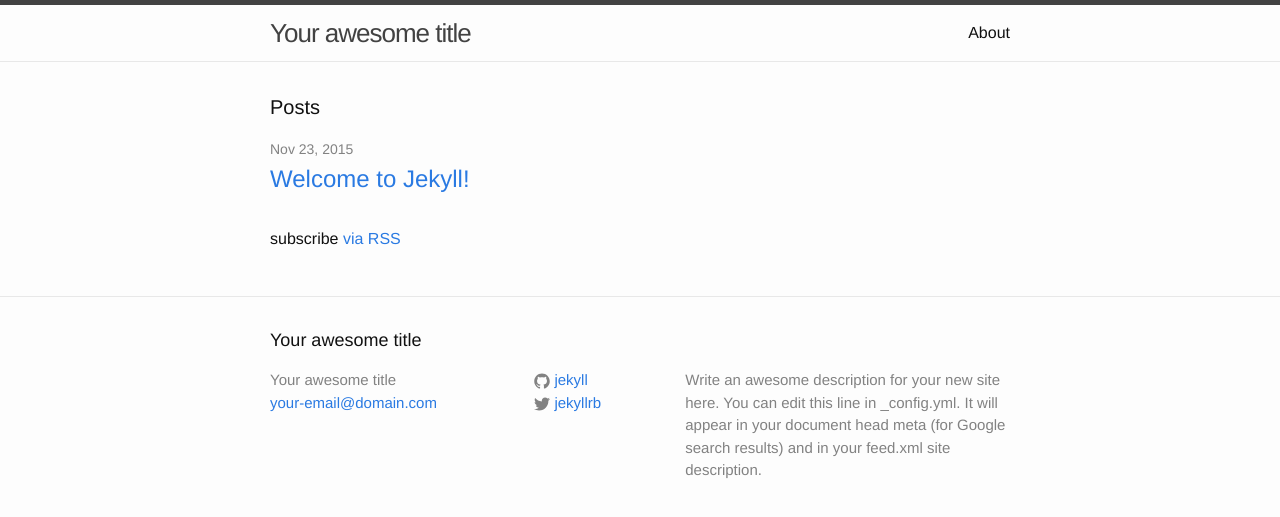
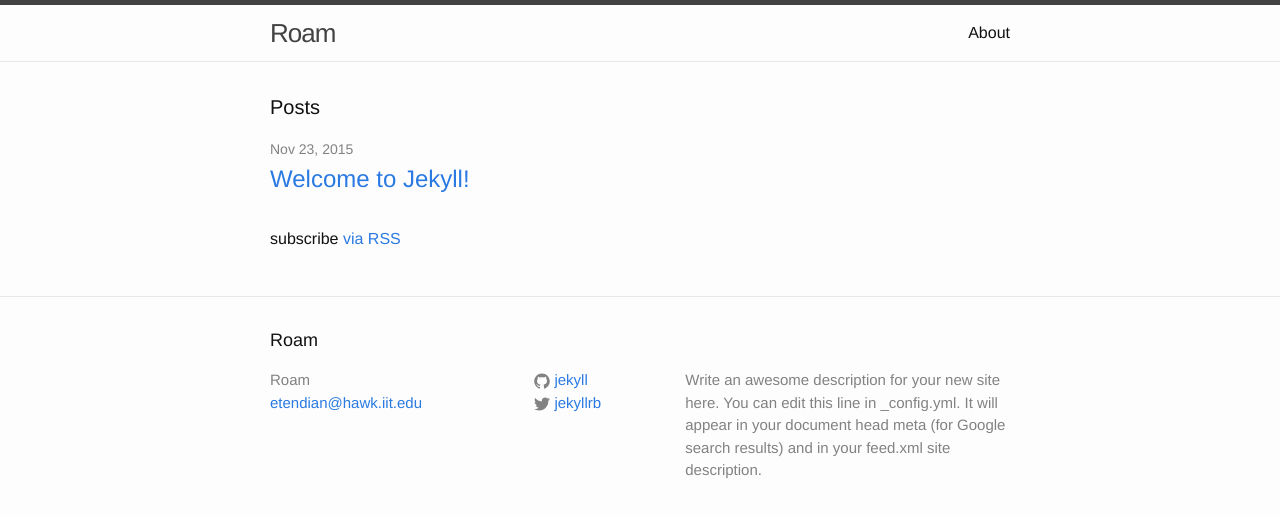
Before and after one commit to EricTendian/com381-roam, a Jekyll site: the page built from index.html, in a window 1280 px wide. Shown: the top 517 px of the page. Built offline with Jekyll 4.4.1, drawn with Linux system fonts in a browser that asks for light colours.

Commit message:
Updating config

```diff
--- a/_config.yml
+++ b/_config.yml
@@ -1,12 +1,12 @@
 # Site settings
-title: Your awesome title
-email: your-email@domain.com
+title: Roam
+email: etendian@hawk.iit.edu
 description: > # this means to ignore newlines until "baseurl:"
   Write an awesome description for your new site here. You can edit this
   line in _config.yml. It will appear in your document head meta (for
   Google search results) and in your feed.xml site description.
-baseurl: "" # the subpath of your site, e.g. /blog/
-url: "http://yourdomain.com" # the base hostname & protocol for your site
+baseurl: "/com381-roam/" # the subpath of your site, e.g. /blog/
+url: "http://erictendian.github.io" # the base hostname & protocol for your site
 twitter_username: jekyllrb
 github_username:  jekyll
 
```
